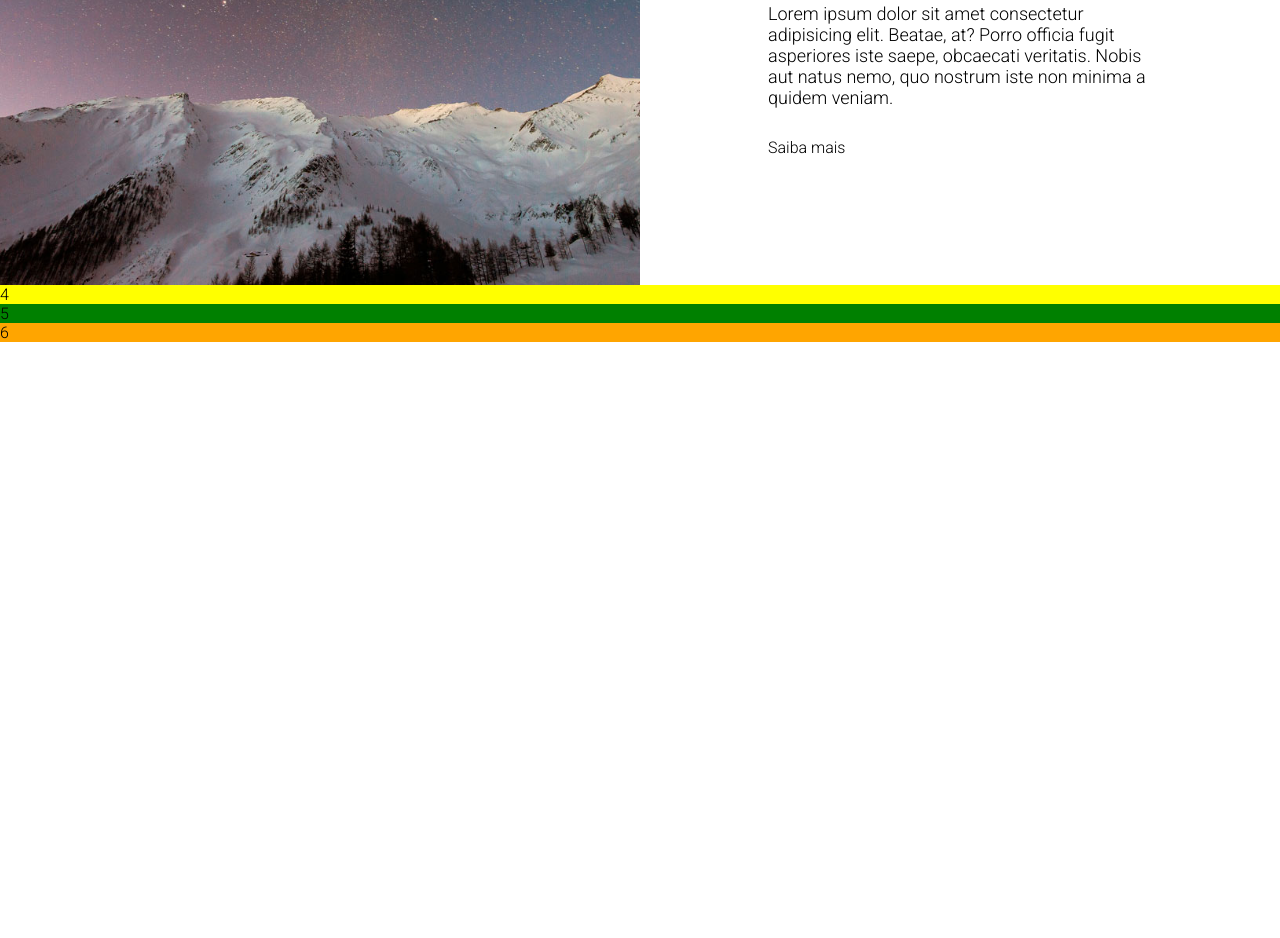
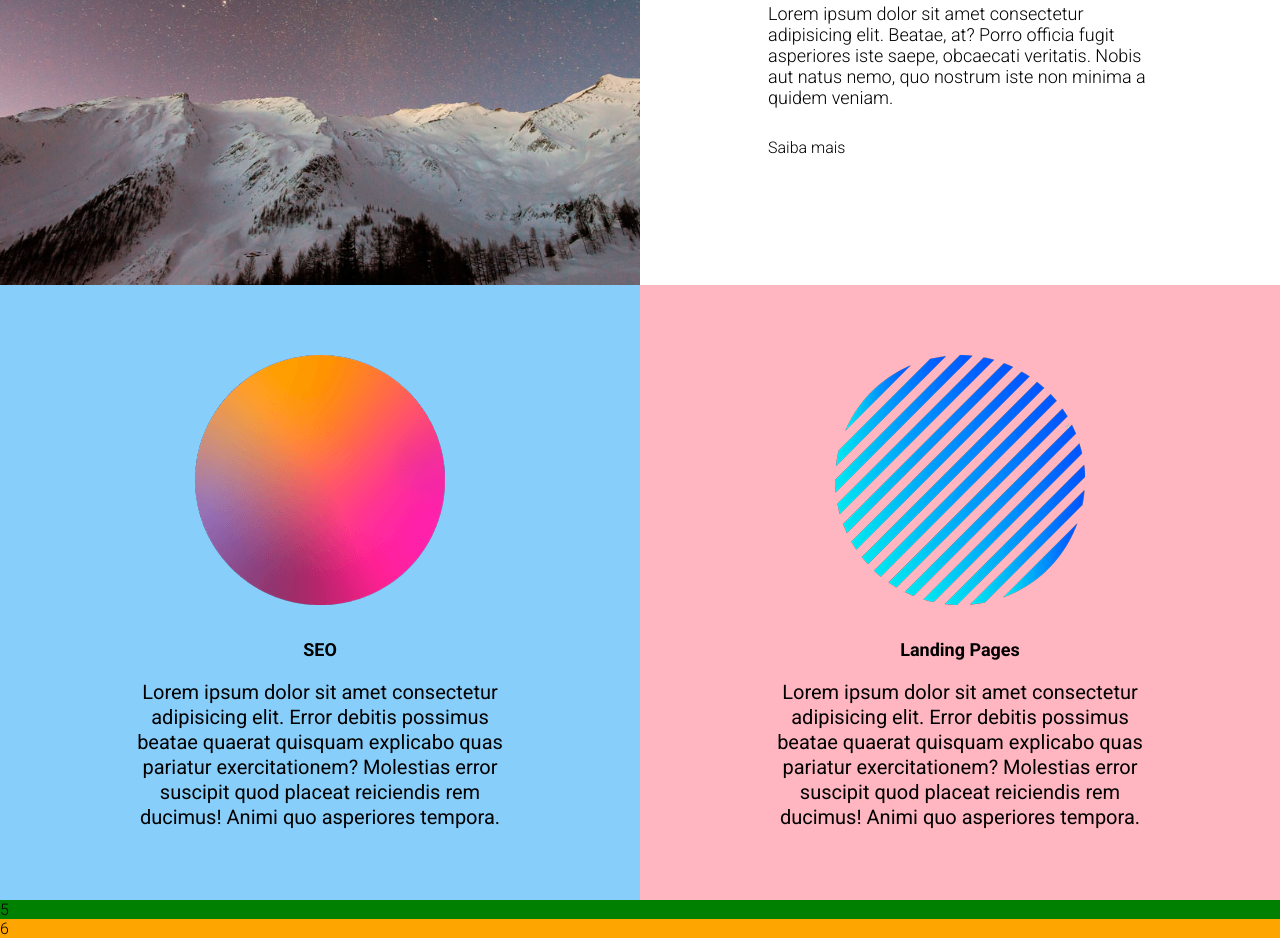
Before and after one commit to isma-silva/Projetos---Pr-tica, a plain HTML site: page Landing Page de uma Agência/index.html in a window 1280 px wide. Shown: the part 1476-2414 px from the top of the page. Before the commit the page ends 1818 px from the top, so only its background shows below. Drawn offline with Linux system fonts and the light colour scheme.

Commit message:
estrturando e estilizando a seção de Services

```diff
--- a/Landing Page de uma Agência/index.html
+++ b/Landing Page de uma Agência/index.html
@@ -61,7 +61,22 @@
             <a href="" class="btn-know-more">Saiba mais</a>
         </div>
     </section>
-    <section class="services">4</section>
+    <section class="services">
+        <div class="service">
+            <img src="./src/images/bolinha1.png" alt="Bolinha 1">
+            <div class="service-info">
+                <h3>SEO</h3>
+                <p>Lorem ipsum dolor sit amet consectetur adipisicing elit. Error debitis possimus beatae quaerat quisquam explicabo quas pariatur exercitationem? Molestias error suscipit quod placeat reiciendis rem ducimus! Animi quo asperiores tempora.</p>
+            </div>
+        </div>
+        <div class="service">
+            <img src="./src/images/bolinha2.png" alt="Bolinha 2">
+            <div class="service-info">
+                <h3>Landing Pages</h3>
+                <p>Lorem ipsum dolor sit amet consectetur adipisicing elit. Error debitis possimus beatae quaerat quisquam explicabo quas pariatur exercitationem? Molestias error suscipit quod placeat reiciendis rem ducimus! Animi quo asperiores tempora.</p>
+            </div>
+        </div>
+    </section>
     <section class="projects">5</section>
     <footer class="footer">6</footer>
 
--- a/Landing Page de uma Agência/src/css/style.css
+++ b/Landing Page de uma Agência/src/css/style.css
@@ -143,7 +143,45 @@ body{
 
 .services{
     grid-area: services;
-    background-color: yellow;
+    display: grid;
+    grid-template-columns: 1fr 1fr;
+    text-align: center;
+}
+
+.services .service{
+    padding: 70px 20px;
+}
+
+.services .service img{
+    width: 250px;
+    margin-bottom: 30px;
+}
+
+.services .service h3{
+    font-size: 1.8rem;
+    font-weight: 700;
+}
+
+.services .service p{
+    font-size: 2rem;
+    font-weight: 400;
+    max-width: 400px;
+    margin: 20px auto 0;
+    line-height: 25px;
+}
+
+.services .service:nth-child(1){
+    background-color: lightskyblue;
+}
+
+.services .service:nth-child(2){
+    background-color: lightpink;
+}
+
+@media (max-width: 425px){
+    .services{
+        grid-template-columns: 1fr;
+    }
 }
 
 .projects{
```
